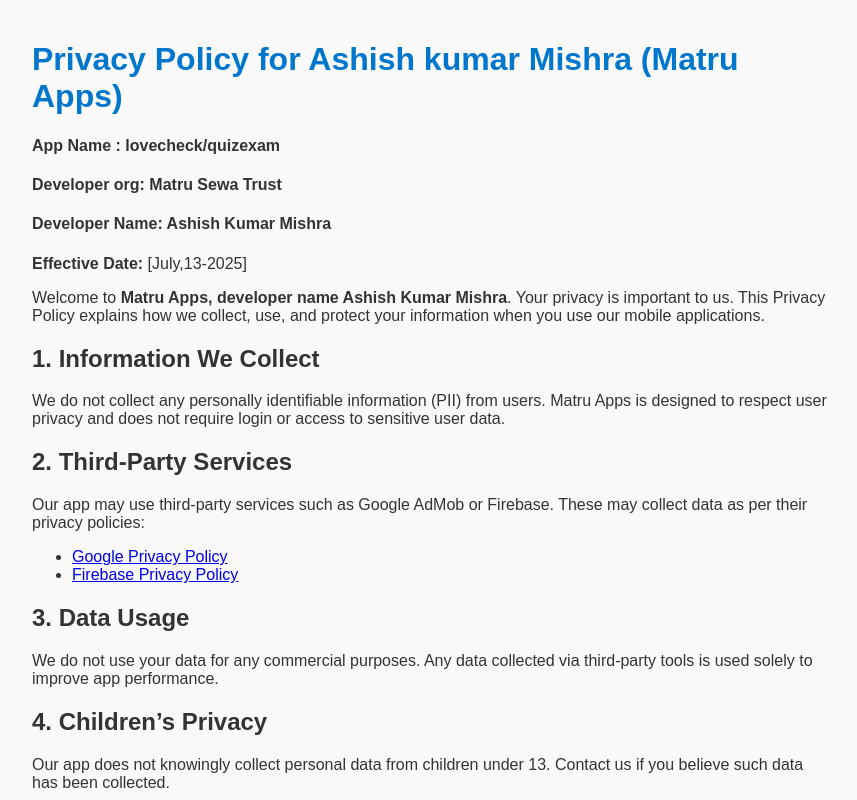
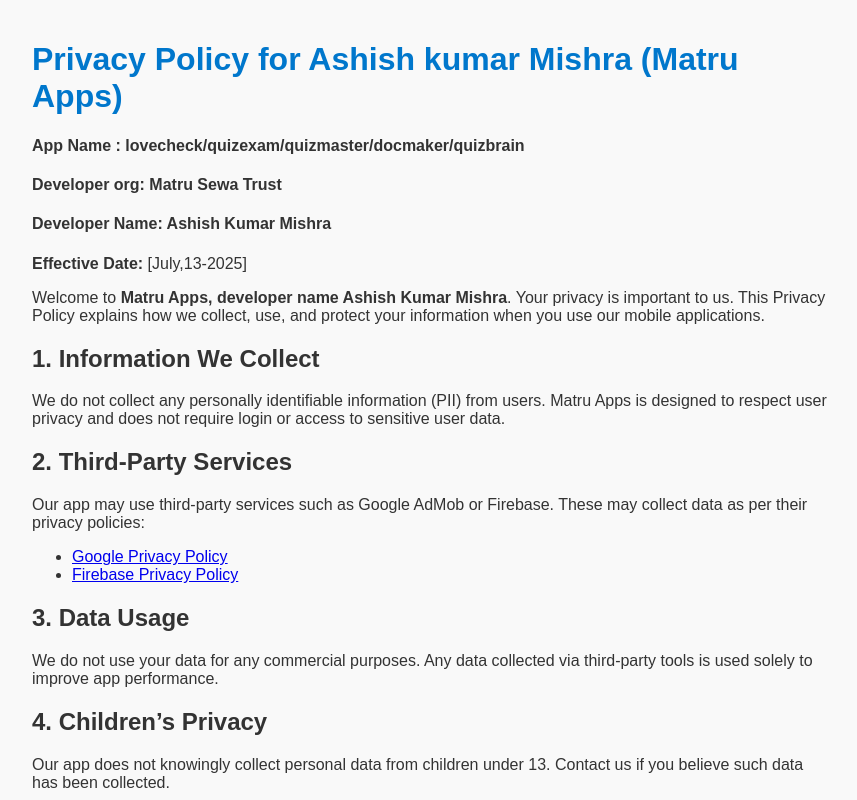
Before and after one commit to makashish/matru-privacypolicy, a plain HTML site: page index.html in a window 1280 px wide. Shown: the top 800 px of the page, without its empty margins (208-1065 px from the left). Drawn offline with Linux system fonts and the light colour scheme.

Commit message:
Update app name in privacy policy

```diff
--- a/index.html
+++ b/index.html
@@ -20,7 +20,7 @@
 </head>
 <body>
   <h1>Privacy Policy for Ashish kumar Mishra (Matru Apps)</h1>
-  <h4>App Name : lovecheck/quizexam</h4>
+  <h4>App Name : lovecheck/quizexam/quizmaster/docmaker/quizbrain</h4>
   <h4>Developer org: Matru Sewa Trust</h4>
   <h4>Developer Name: Ashish Kumar Mishra</h4>
   <p><strong>Effective Date:</strong> [July,13-2025]</p>
```
